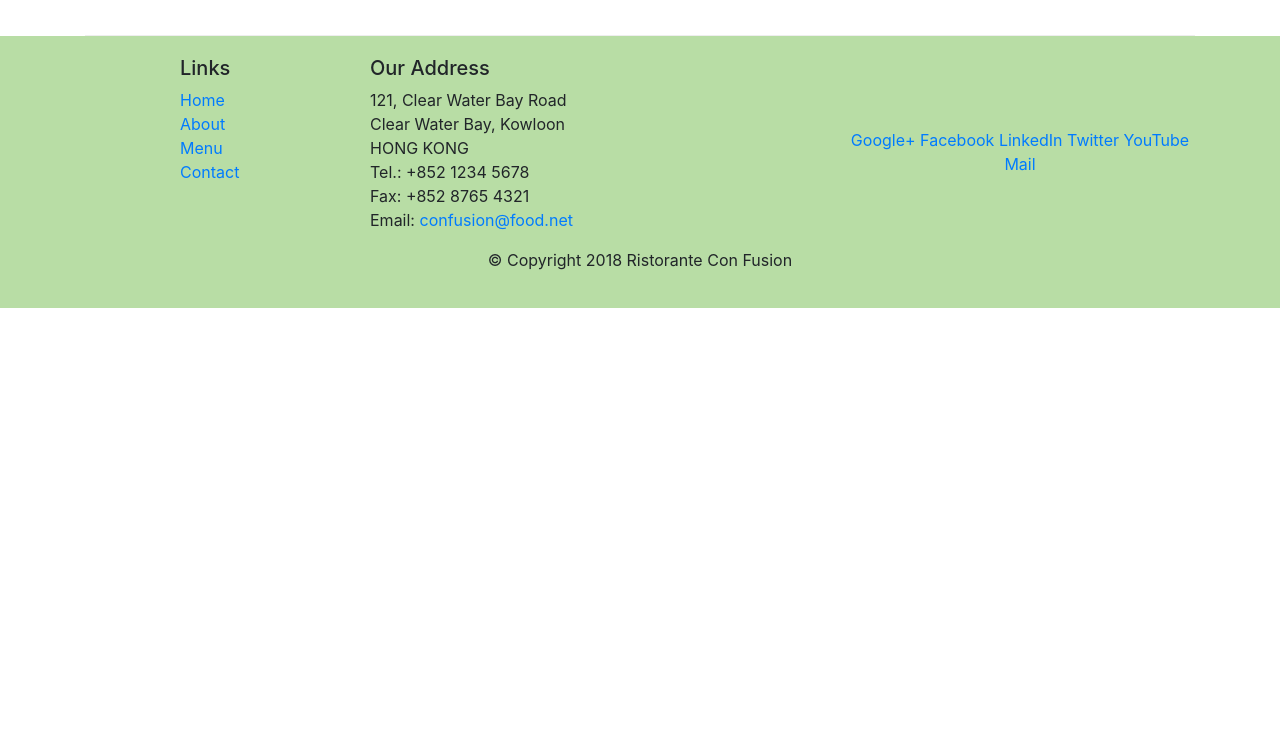
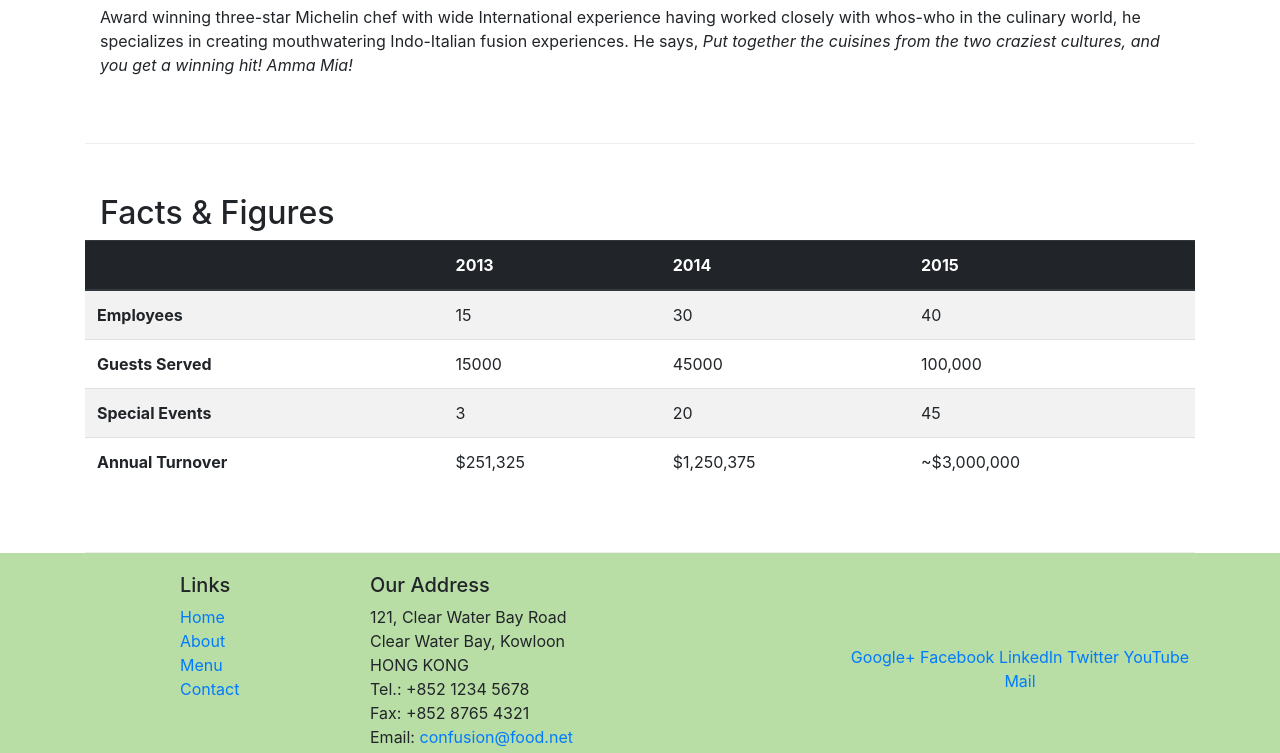
Before and after one commit to onyikeedu/conFusion, a website: page aboutus.html in a window 1280 px wide. Shown: the part 1493-2246 px from the top of the page. Before the commit the page ends 1801 px from the top, so only its background shows below. Drawn offline with nearby package versions, Linux system fonts and the light colour scheme.

Commit message:
Tables and Cards

```diff
--- a/aboutus.html
+++ b/aboutus.html
@@ -65,8 +65,33 @@
                 <p>Started in 2010, Ristorante con Fusion quickly established itself as a culinary icon par excellence in Hong Kong. With its unique brand of world fusion cuisine that can be found nowhere else, it enjoys patronage from the A-list clientele in Hong Kong.  Featuring four of the best three-star Michelin chefs in the world, you never know what will arrive on your plate the next time you visit us.</p>
                 <p>The restaurant traces its humble beginnings to <em>The Frying Pan</em>, a successful chain started by our CEO, Mr. Peter Pan, that featured for the first time the world's best cuisines in a pan.</p>
             </div>
-            <div>
-                <hr>
+            <div class="col-sm">
+                <div class="card">
+                    <h3 class="card-header bg-primary text-white">Facts At a Glance</h3>
+                    <div class="card-body">
+                        <dl class="row">
+                            <dt class="col-6">Started</dt>
+                            <dd class="col-6">3 Feb. 2013</dd>
+                            <dt class="col-6">Major Stake Holder</dt>
+                            <dd class="col-6">HK Fine Foods Inc.</dd>
+                            <dt class="col-6">Last Year's Turnover</dt>
+                            <dd class="col-6">$1,250,375</dd>
+                            <dt class="col-6">Employees</dt>
+                            <dd class="col-6">40</dd>
+                        </dl>
+                    </div>
+                </div>
+            </div>
+            <div class="col-12">
+                <div class="card card-body bg-light">
+                    <blockquote class="blockquote">
+                        <p class="mb-0">You better cut the pizza in four pieces because I'm not hungry enough to eaßt six</p>
+                        <footer class="blockquote-footer">Yogi Berra,
+                        <cite title="Source Title">The Wit and Wisdom of Yogi Berra, P. Pepe, Diversion Books, 2014
+                        </cite>
+                        </footer>
+                    </blockquote>
+                </div>
             </div>
         </div>
 
@@ -84,7 +109,49 @@
                 <p class="d-none d-sm-block">Award winning three-star Michelin chef with wide International experience having worked closely with whos-who in the culinary world, he specializes in creating mouthwatering Indo-Italian fusion experiences. He says, <em>Put together the cuisines from the two craziest cultures, and you get a winning hit! Amma Mia!</em></p>
             </div>
        </div>
-
+       <div class="row row-content">
+            <div class="col-12 col-sm-9">
+                <h2>Facts &amp; Figures</h2>
+            </div>
+            <div class="table-responsive">
+                <table class="table table-striped">
+                    <thead class="thead-dark">
+                        <tr>
+                            <th>&nbsp;</th>
+                            <th>2013</th>
+                            <th>2014</th>
+                            <th>2015</th>
+                        </tr>
+                    </thead>
+                    <tbody>
+                        <tr>
+                            <th>Employees</th>
+                            <td>15</td>
+                            <td>30</td>
+                            <td>40</td>
+                        </tr>
+                        <tr>
+                            <th>Guests Served</th>
+                            <td>15000</td>
+                            <td>45000</td>
+                            <td>100,000</td>
+                        </tr>
+                        <tr>
+                            <th>Special Events</th>
+                            <td>3</td>
+                            <td>20</td>
+                            <td>45</td>
+                        </tr>
+                        <tr>
+                            <th>Annual Turnover</th>
+                            <td>$251,325</td>
+                            <td>$1,250,375</td>
+                            <td>~$3,000,000</td>
+                        </tr>
+                    </tbody>
+                </table>
+            </div>
+       </div>
     </div>
 
     <footer class="footer">
```
